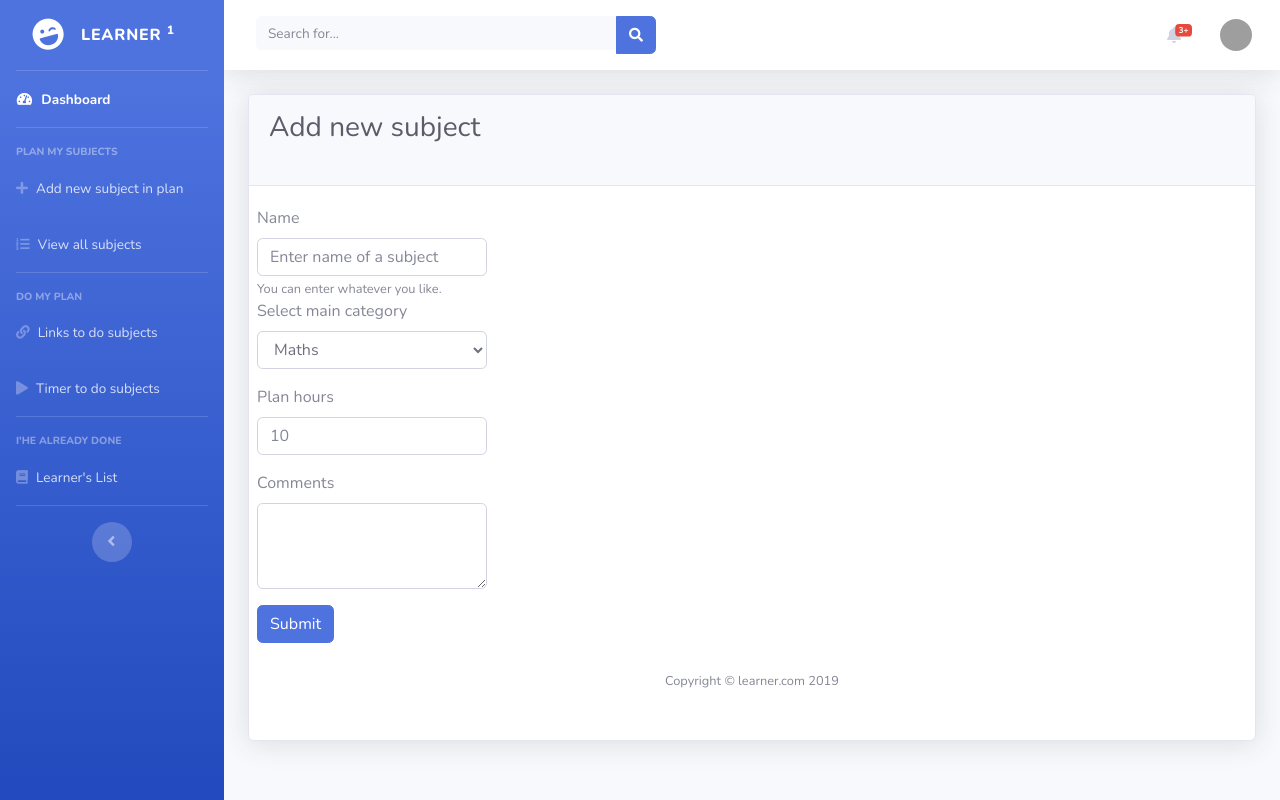
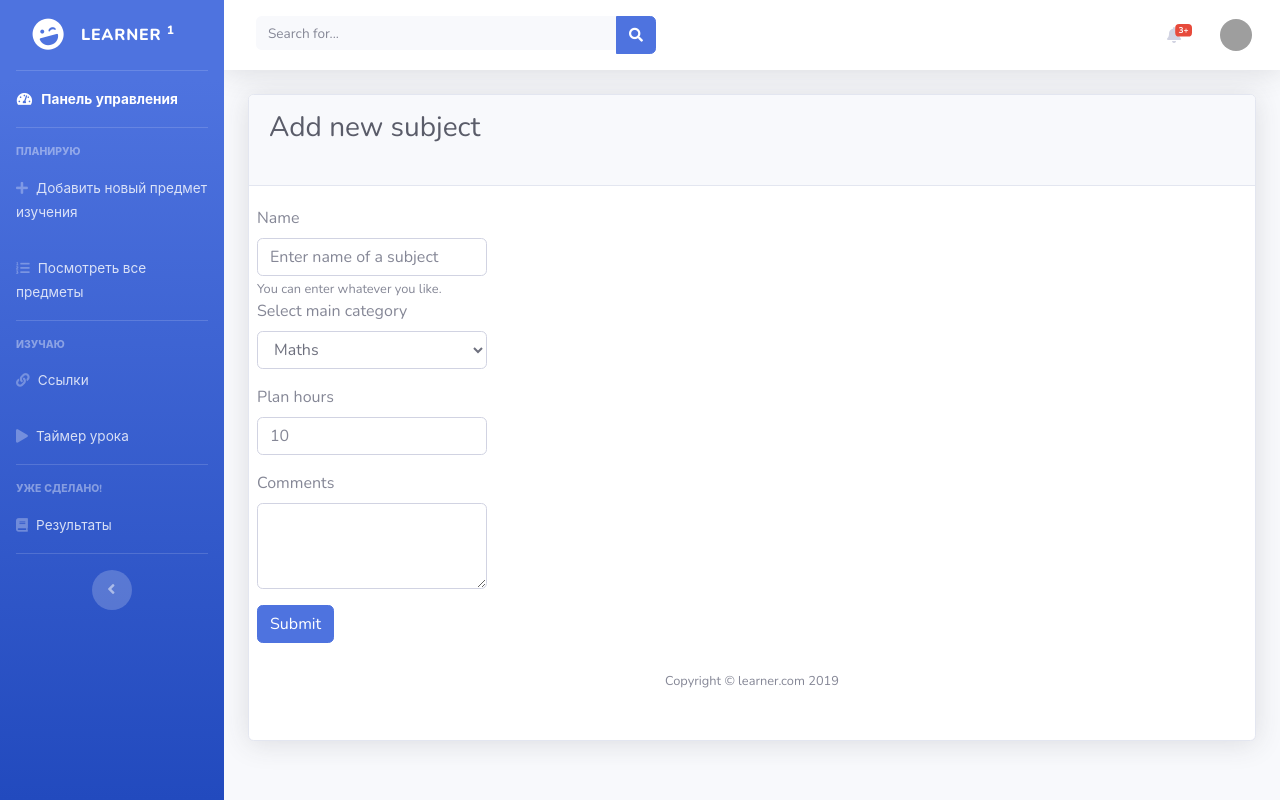
Before and after one commit to Tabitii/learner, a PHP site: page /add_subject.html in a window 1280 px wide. Run offline with PHP 8.4, Linux system fonts and the light colour scheme; grey boxes are pictures that could not be loaded.

Commit message:
edit avatar and dash translae

```diff
--- a/add_subject.html
+++ b/add_subject.html
@@ -1,13 +1,3 @@
-<?php
-// Initialize the session
-session_start();
-
-// Check if the user is logged in, if not then redirect him to login page
-if(!isset($_SESSION["loggedin"]) || $_SESSION["loggedin"] !== true){
-    header("location: login.php");
-    exit;
-}
-?>
 <!DOCTYPE html>
 <html lang="en">
 
@@ -51,9 +41,9 @@ if(!isset($_SESSION["loggedin"]) || $_SESSION["loggedin"] !== true){
 
       <!-- Nav Item - Dashboard -->
       <li class="nav-item active">
-        <a class="nav-link" href="index.php">
+        <a class="nav-link" href="http://learner.abtz.ru/index.php">
           <i class="fas fa-fw fa-tachometer-alt"></i>
-          <span>Dashboard</span></a>
+          <span>Панель управления</span></a>
       </li>
 
       <!-- Divider -->
@@ -61,20 +51,20 @@ if(!isset($_SESSION["loggedin"]) || $_SESSION["loggedin"] !== true){
 
       <!-- Heading -->
       <div class="sidebar-heading">
-        Plan my subjects
+        Планирую
       </div>
       <!-- Nav Item - Charts -->
       <li class="nav-item">
-        <a class="nav-link" href="add_subject.html">
+        <a class="nav-link" href="http://learner.abtz.ru/add_subject.html">
           <i class="fa fa-plus"></i>
-          <span>Add new subject in plan</span></a>
+          <span>Добавить новый предмет изучения</span></a>
       </li>
 
       <!-- Nav Item - Charts -->
       <li class="nav-item">
-        <a class="nav-link" href="view_subjects.html">
+        <a class="nav-link" href="http://learner.abtz.ru/view_subjects.html">
           <i class="fa fa-list-ol"></i>
-          <span>View all subjects</span></a>
+          <span>Посмотреть все предметы</span></a>
       </li>
 
 
@@ -83,21 +73,21 @@ if(!isset($_SESSION["loggedin"]) || $_SESSION["loggedin"] !== true){
       <hr class="sidebar-divider">
       <!-- Heading -->
       <div class="sidebar-heading">
-        Do my Plan
+        Изучаю
       </div>
 
       <!-- Nav Item - Charts -->
       <li class="nav-item">
-        <a class="nav-link" href="links.html">
+        <a class="nav-link" href="http://learner.abtz.ru/links.html">
           <i class="fa fa-link"></i>
-          <span>Links to do subjects</span></a>
+          <span>Ссылки</span></a>
       </li>
 
       <!-- Nav Item - Charts -->
       <li class="nav-item">
-        <a class="nav-link" href="timer.html">
+        <a class="nav-link" href="http://learner.abtz.ru/timer.html">
           <i class="fa fa-play"></i>
-          <span>Timer to do subjects</span></a>
+          <span>Таймер урока</span></a>
       </li>
 
 
@@ -105,13 +95,13 @@ if(!isset($_SESSION["loggedin"]) || $_SESSION["loggedin"] !== true){
       <hr class="sidebar-divider">
       <!-- Heading -->
       <div class="sidebar-heading">
-        I'he already done
+        Уже сделано!
       </div>
       <!-- Nav Item - Tables -->
       <li class="nav-item">
-        <a class="nav-link" href="learner_list.html">
+        <a class="nav-link" href="http://learner.abtz.ru/learner_list.html">
           <i class="fa fa-book"></i>
-          <span>Learner's List</span></a>
+          <span>Результаты</span></a>
       </li>
 
       <!-- Divider -->
@@ -174,18 +164,18 @@ if(!isset($_SESSION["loggedin"]) || $_SESSION["loggedin"] !== true){
             <li class="nav-item dropdown no-arrow">
               <a class="nav-link dropdown-toggle" href="#" id="userDropdown" role="button" data-toggle="dropdown" aria-haspopup="true" aria-expanded="false">
                 <span class="mr-2 d-none d-lg-inline text-gray-600 small"><?php echo htmlspecialchars($_SESSION["username"]); ?></span>
-                <img class="img-profile rounded-circle" src="https://pp.userapi.com/c857720/v857720834/e0f9/_K46eCJ8b6o.jpg">
+                <img class="img-profile rounded-circle" src="https://pp.userapi.com/c856016/v856016294/983c0/wReqoTwmq9s.jpg">
               </a>
               <!-- Dropdown - User Information -->
               <div class="dropdown-menu dropdown-menu-right shadow animated--grow-in" aria-labelledby="userDropdown">
-                <a class="dropdown-item" href="reset-password.php">
+                <a class="dropdown-item" href="http://learner.abtz.ru/reset-password.php">
                   <i class="fas fa-cogs fa-sm fa-fw mr-2 text-gray-400"></i>
-                  Reset your password
+                  Изменить пароль
                 </a>
                 <div class="dropdown-divider"></div>
-                <a class="dropdown-item" href="logout.php" data-toggle="modal" data-target="#logoutModal">
+                <a class="dropdown-item" href="http://learner.abtz.ru/logout.php" data-toggle="modal" data-target="#logoutModal">
                   <i class="fas fa-sign-out-alt fa-sm fa-fw mr-2 text-gray-400"></i>
-                  Logout
+                  Выйти
                 </a>
               </div>
             </li>
--- a/blank.php
+++ b/blank.php
@@ -164,7 +164,7 @@
             <li class="nav-item dropdown no-arrow">
               <a class="nav-link dropdown-toggle" href="#" id="userDropdown" role="button" data-toggle="dropdown" aria-haspopup="true" aria-expanded="false">
                 <span class="mr-2 d-none d-lg-inline text-gray-600 small"><?php echo htmlspecialchars($_SESSION["username"]); ?></span>
-                <img class="img-profile rounded-circle" src="https://pp.userapi.com/c857720/v857720834/e0f9/_K46eCJ8b6o.jpg">
+                <img class="img-profile rounded-circle" src="https://pp.userapi.com/c856016/v856016294/983c0/wReqoTwmq9s.jpg">
               </a>
               <!-- Dropdown - User Information -->
               <div class="dropdown-menu dropdown-menu-right shadow animated--grow-in" aria-labelledby="userDropdown">
--- a/index.php
+++ b/index.php
@@ -174,7 +174,7 @@ if(!isset($_SESSION["loggedin"]) || $_SESSION["loggedin"] !== true){
             <li class="nav-item dropdown no-arrow">
               <a class="nav-link dropdown-toggle" href="#" id="userDropdown" role="button" data-toggle="dropdown" aria-haspopup="true" aria-expanded="false">
                 <span class="mr-2 d-none d-lg-inline text-gray-600 small"><?php echo htmlspecialchars($_SESSION["username"]); ?></span>
-                <img class="img-profile rounded-circle" src="https://pp.userapi.com/c857720/v857720834/e0f9/_K46eCJ8b6o.jpg">
+                <img class="img-profile rounded-circle" src="https://pp.userapi.com/c856016/v856016294/983c0/wReqoTwmq9s.jpg">
               </a>
               <!-- Dropdown - User Information -->
               <div class="dropdown-menu dropdown-menu-right shadow animated--grow-in" aria-labelledby="userDropdown">
--- a/learner_list.html
+++ b/learner_list.html
@@ -170,7 +170,7 @@
             <li class="nav-item dropdown no-arrow">
               <a class="nav-link dropdown-toggle" href="#" id="userDropdown" role="button" data-toggle="dropdown" aria-haspopup="true" aria-expanded="false">
                 <span class="mr-2 d-none d-lg-inline text-gray-600 small"><?php echo htmlspecialchars($_SESSION["username"]); ?></span>
-                <img class="img-profile rounded-circle" src="https://pp.userapi.com/c857720/v857720834/e0f9/_K46eCJ8b6o.jpg">
+                <img class="img-profile rounded-circle" src="https://pp.userapi.com/c856016/v856016294/983c0/wReqoTwmq9s.jpg">
               </a>
               <!-- Dropdown - User Information -->
               <div class="dropdown-menu dropdown-menu-right shadow animated--grow-in" aria-labelledby="userDropdown">
--- a/links.html
+++ b/links.html
@@ -169,7 +169,7 @@
             <li class="nav-item dropdown no-arrow">
               <a class="nav-link dropdown-toggle" href="#" id="userDropdown" role="button" data-toggle="dropdown" aria-haspopup="true" aria-expanded="false">
                 <span class="mr-2 d-none d-lg-inline text-gray-600 small"><?php echo htmlspecialchars($_SESSION["username"]); ?></span>
-                <img class="img-profile rounded-circle" src="https://pp.userapi.com/c857720/v857720834/e0f9/_K46eCJ8b6o.jpg">
+                <img class="img-profile rounded-circle" src="https://pp.userapi.com/c856016/v856016294/983c0/wReqoTwmq9s.jpg">
               </a>
               <!-- Dropdown - User Information -->
               <div class="dropdown-menu dropdown-menu-right shadow animated--grow-in" aria-labelledby="userDropdown">
--- a/timer.html
+++ b/timer.html
@@ -216,7 +216,7 @@
             <li class="nav-item dropdown no-arrow">
               <a class="nav-link dropdown-toggle" href="#" id="userDropdown" role="button" data-toggle="dropdown" aria-haspopup="true" aria-expanded="false">
                 <span class="mr-2 d-none d-lg-inline text-gray-600 small"><?php echo htmlspecialchars($_SESSION["username"]); ?></span>
-                <img class="img-profile rounded-circle" src="https://pp.userapi.com/c857720/v857720834/e0f9/_K46eCJ8b6o.jpg">
+                <img class="img-profile rounded-circle" src="https://pp.userapi.com/c856016/v856016294/983c0/wReqoTwmq9s.jpg">
               </a>
               <!-- Dropdown - User Information -->
               <div class="dropdown-menu dropdown-menu-right shadow animated--grow-in" aria-labelledby="userDropdown">
--- a/view_subjects.html
+++ b/view_subjects.html
@@ -175,7 +175,7 @@
             <li class="nav-item dropdown no-arrow">
               <a class="nav-link dropdown-toggle" href="#" id="userDropdown" role="button" data-toggle="dropdown" aria-haspopup="true" aria-expanded="false">
                 <span class="mr-2 d-none d-lg-inline text-gray-600 small"><?php echo htmlspecialchars($_SESSION["username"]); ?></span>
-                <img class="img-profile rounded-circle" src="https://pp.userapi.com/c857720/v857720834/e0f9/_K46eCJ8b6o.jpg">
+                <img class="img-profile rounded-circle" src="https://pp.userapi.com/c856016/v856016294/983c0/wReqoTwmq9s.jpg">
               </a>
               <!-- Dropdown - User Information -->
               <div class="dropdown-menu dropdown-menu-right shadow animated--grow-in" aria-labelledby="userDropdown">
```
